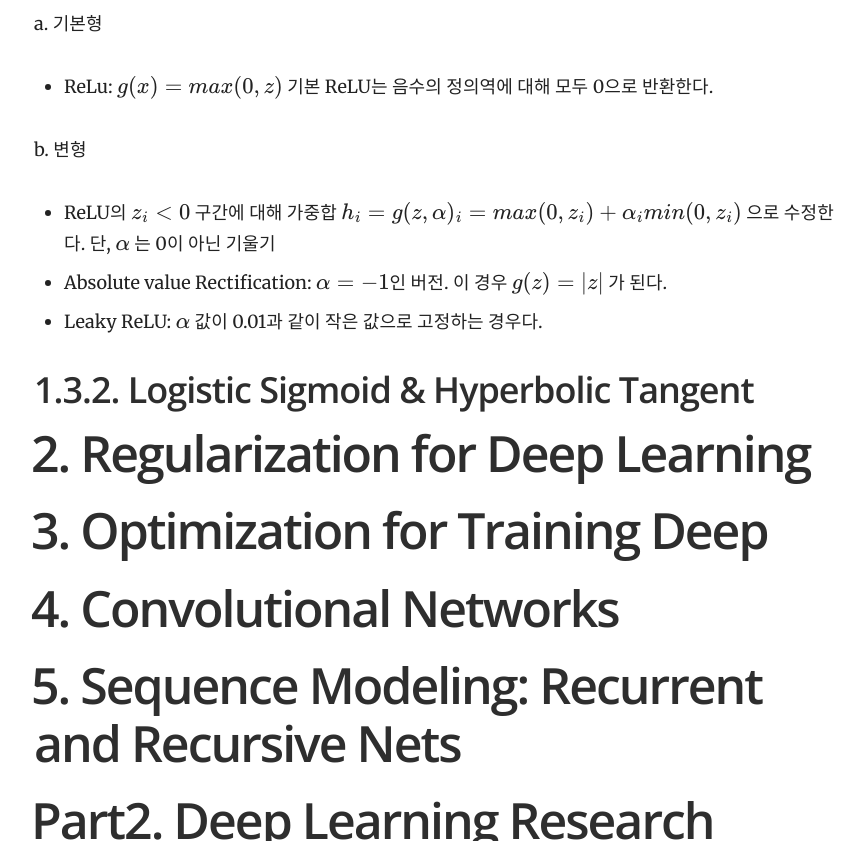
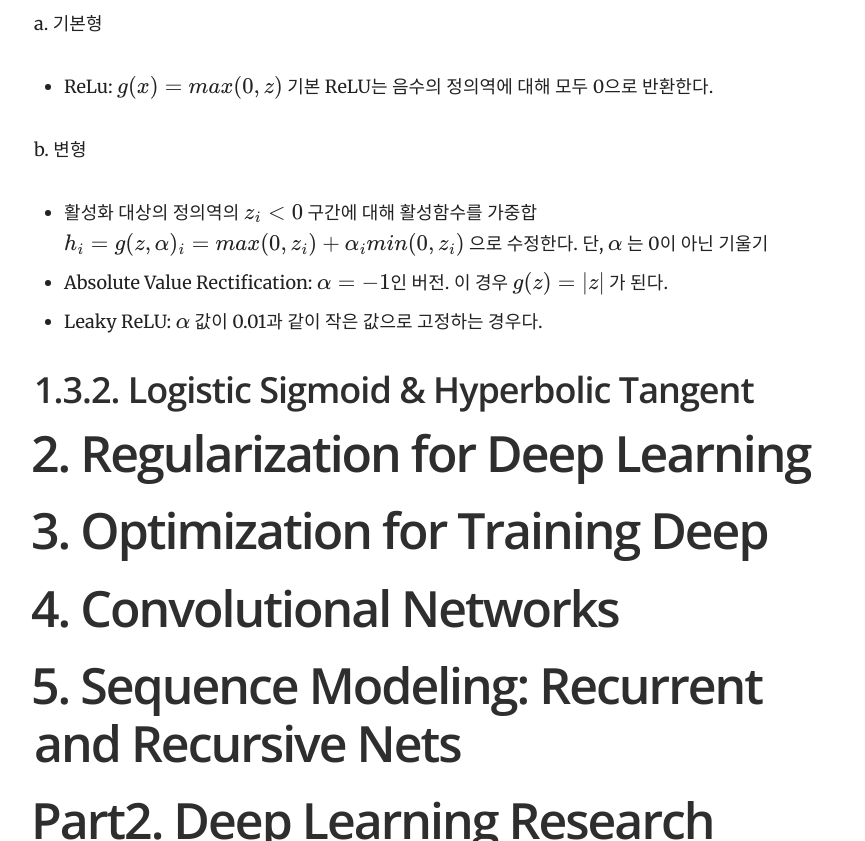
Before and after one commit to yrk3434/yrk3434.github.io, a Jekyll site: the page built from _docs/Theory/Deep Learning Overview.md, in a window 1280 px wide and 900 px high, scrolled down 7286 px, cut to the strip 59-900 px from the top of the window. Shown: the whole strip, without its empty margins (356-1221 px from the left). Built offline with Jekyll 4.4.1, drawn with Linux system fonts in a browser that asks for light colours; formulas are drawn with MathJax 3.

Commit message:
Update Deep Learning Overview.md

```diff
--- a/_docs/Theory/Deep Learning Overview.md
+++ b/_docs/Theory/Deep Learning Overview.md
@@ -144,8 +144,8 @@ a. 기본형
 - ReLu: $ g(x) = max ( 0,z ) $ 기본 ReLU는 음수의 정의역에 대해 모두 0으로 반환한다. <br/>
 
 b. 변형
-- ReLU의 $ z_i<0 $ 구간에 대해 가중합 $ h_i = g(z, \alpha)_i = max(0,z_i) + \alpha_i min(0, z_i) $ 으로 수정한다. 단, $ \alpha $ 는  0이 아닌 기울기   <br/>
-- Absolute value Rectification: $ \alpha=-1 $인 버전. 이 경우 $ g(z) =  \lvert z  \lvert $ 가 된다.  <br/>
+- 활성화 대상의 정의역의 $ z_i<0 $ 구간에 대해 활성함수를 가중합 $ h_i = g(z, \alpha)_i = max(0,z_i) + \alpha_i min(0, z_i) $ 으로 수정한다. 단, $ \alpha $ 는  0이 아닌 기울기   <br/>
+- Absolute Value Rectification: $ \alpha=-1 $인 버전. 이 경우 $ g(z) =  \lvert z  \lvert $ 가 된다.  <br/>
 - Leaky ReLU: $ \alpha $ 값이 0.01과 같이 작은 값으로 고정하는 경우다.  <br/>
 
 ## 1.3.2. Logistic Sigmoid & Hyperbolic Tangent
```
